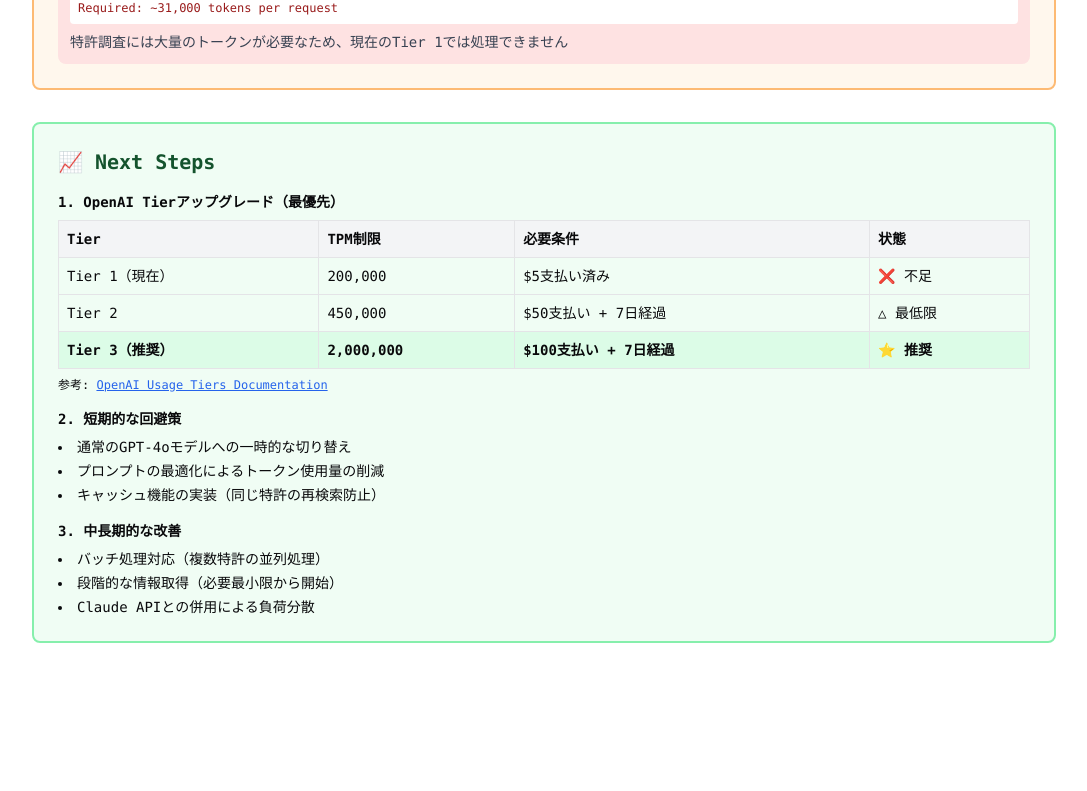
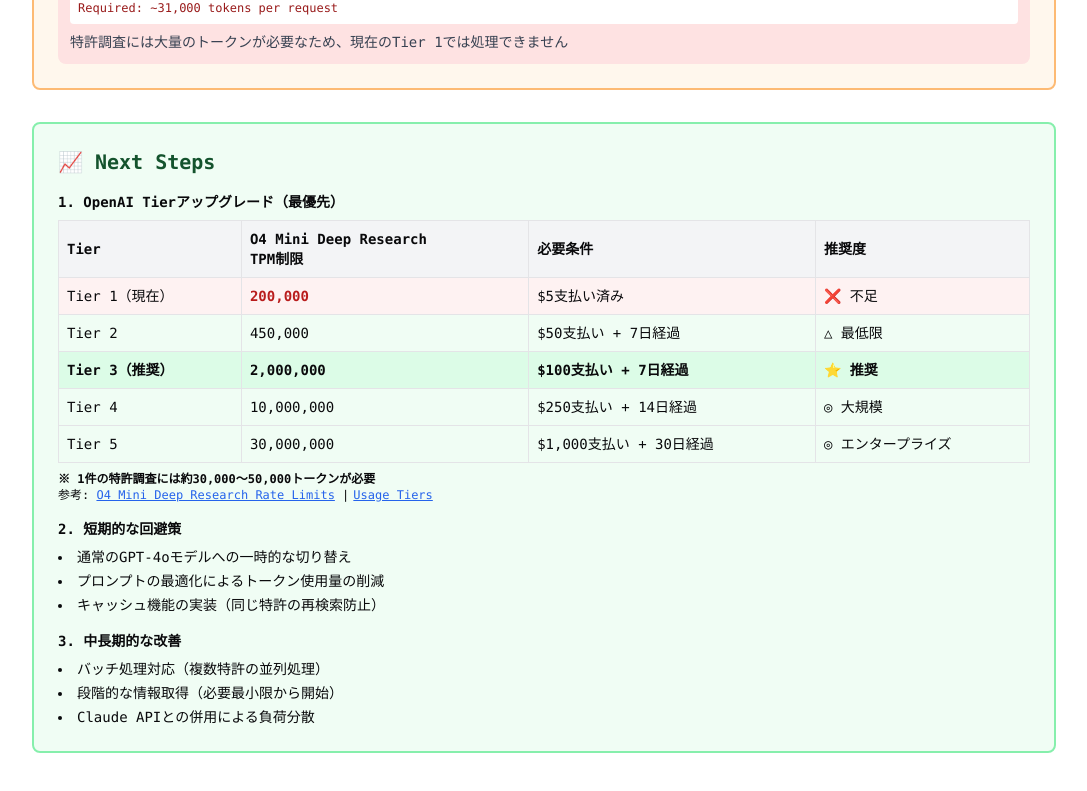
Before and after one commit to ryoryoai/ip-rich-poc-phase2, a Next.js app in the folder apps/poc/phase1/: page / in a window 1280 px wide. Shown: the part 1230-2021 px from the top of the page, without its empty margins (96-1183 px from the left). Before the commit the page ends 1969 px from the top, so only its background shows below. Built offline with nearby package versions, Linux system fonts and the light colour scheme.

Commit message:
fix: Update O4 Mini Deep Research TPM limits table
- O4 Mini Deep Research専用のTPM制限を明記
- Tier 4, 5の情報を追加（10M, 30M TPM）
- 1件あたりのトークン使用量を30,000-50,000に更新
- 参照リンクをO4 Mini Deep Research専用ページに変更

```diff
--- a/apps/poc/phase1/src/app/page.tsx
+++ b/apps/poc/phase1/src/app/page.tsx
@@ -91,15 +91,15 @@
                   <thead>
                     <tr className="bg-gray-100">
                       <th className="border p-2 text-left">Tier</th>
-                      <th className="border p-2 text-left">TPM制限</th>
+                      <th className="border p-2 text-left">O4 Mini Deep Research<br/>TPM制限</th>
                       <th className="border p-2 text-left">必要条件</th>
-                      <th className="border p-2 text-left">状態</th>
+                      <th className="border p-2 text-left">推奨度</th>
                     </tr>
                   </thead>
                   <tbody>
-                    <tr>
+                    <tr className="bg-red-50">
                       <td className="border p-2">Tier 1（現在）</td>
-                      <td className="border p-2">200,000</td>
+                      <td className="border p-2 text-red-700 font-semibold">200,000</td>
                       <td className="border p-2">$5支払い済み</td>
                       <td className="border p-2">❌ 不足</td>
                     </tr>
@@ -115,12 +115,29 @@
                       <td className="border p-2 font-bold">$100支払い + 7日経過</td>
                       <td className="border p-2 font-bold">⭐ 推奨</td>
                     </tr>
+                    <tr>
+                      <td className="border p-2">Tier 4</td>
+                      <td className="border p-2">10,000,000</td>
+                      <td className="border p-2">$250支払い + 14日経過</td>
+                      <td className="border p-2">◎ 大規模</td>
+                    </tr>
+                    <tr>
+                      <td className="border p-2">Tier 5</td>
+                      <td className="border p-2">30,000,000</td>
+                      <td className="border p-2">$1,000支払い + 30日経過</td>
+                      <td className="border p-2">◎ エンタープライズ</td>
+                    </tr>
                   </tbody>
                 </table>
                 <p className="mt-2 text-xs">
-                  参考: <a href="https://platform.openai.com/docs/guides/rate-limits#usage-tiers"
+                  <span className="font-semibold">※ 1件の特許調査には約30,000〜50,000トークンが必要</span><br/>
+                  参考: <a href="https://platform.openai.com/docs/models/o4-mini-deep-research"
                     className="text-blue-600 underline" target="_blank" rel="noopener noreferrer">
-                    OpenAI Usage Tiers Documentation
+                    O4 Mini Deep Research Rate Limits
+                  </a> |
+                  <a href="https://platform.openai.com/docs/guides/rate-limits#usage-tiers"
+                    className="text-blue-600 underline ml-1" target="_blank" rel="noopener noreferrer">
+                    Usage Tiers
                   </a>
                 </p>
               </div>
```
